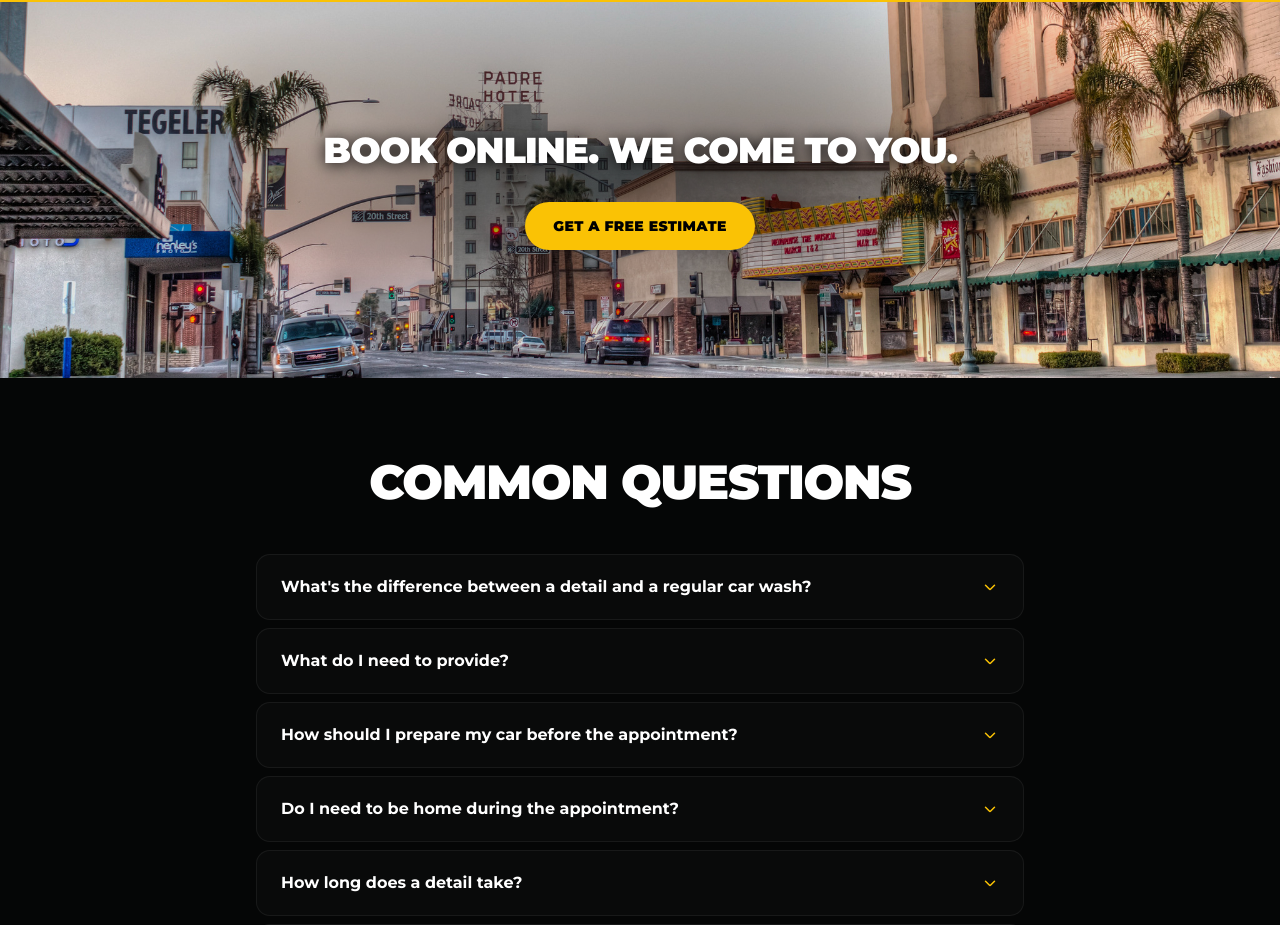
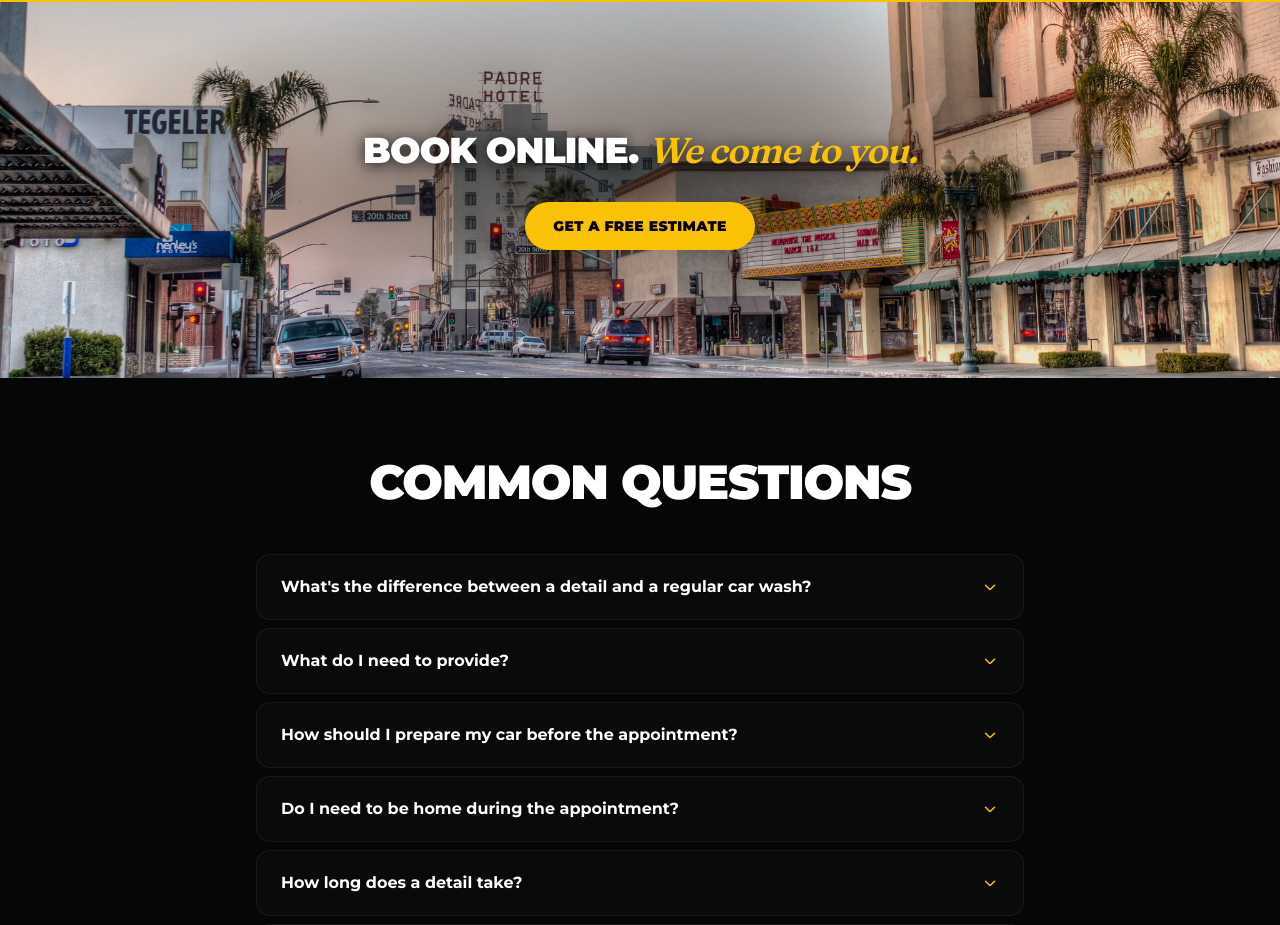
Before and after one commit to metro-dev6/metro-site, a Next.js app: page / in a window 1280 px wide. Shown: the part 4555-5480 px from the top of the page. Built offline with nearby package versions, Linux system fonts and the light colour scheme.

Commit message:
feat: CTA banner italic accent phrase
Co-Authored-By: Claude Sonnet 5 <noreply@anthropic.com>
Claude-Session: https://claude.ai/code/session_01FAM1uULUMi5CsCx7HCgzxi

```diff
--- a/components/sections/CTABanner.tsx
+++ b/components/sections/CTABanner.tsx
@@ -38,7 +38,7 @@ export function CTABanner() {
             className="text-2xl sm:text-4xl font-black uppercase text-brand-white tracking-tight"
             style={{ textShadow: "0 2px 16px rgba(0,0,0,0.9)" }}
           >
-            Book online. We come to you.
+            Book online. <span className="font-accent normal-case text-brand-yellow">We come to you.</span>
           </h2>
         </div>
 
```
